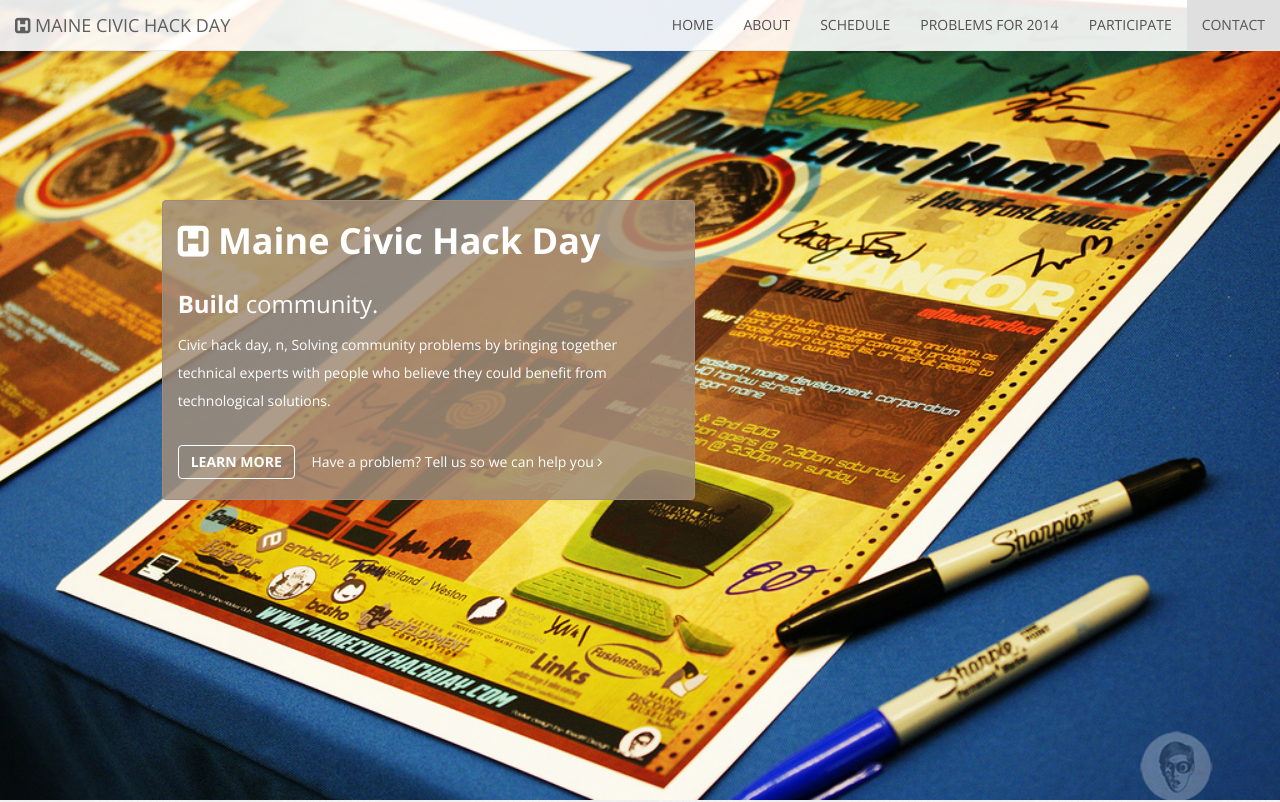
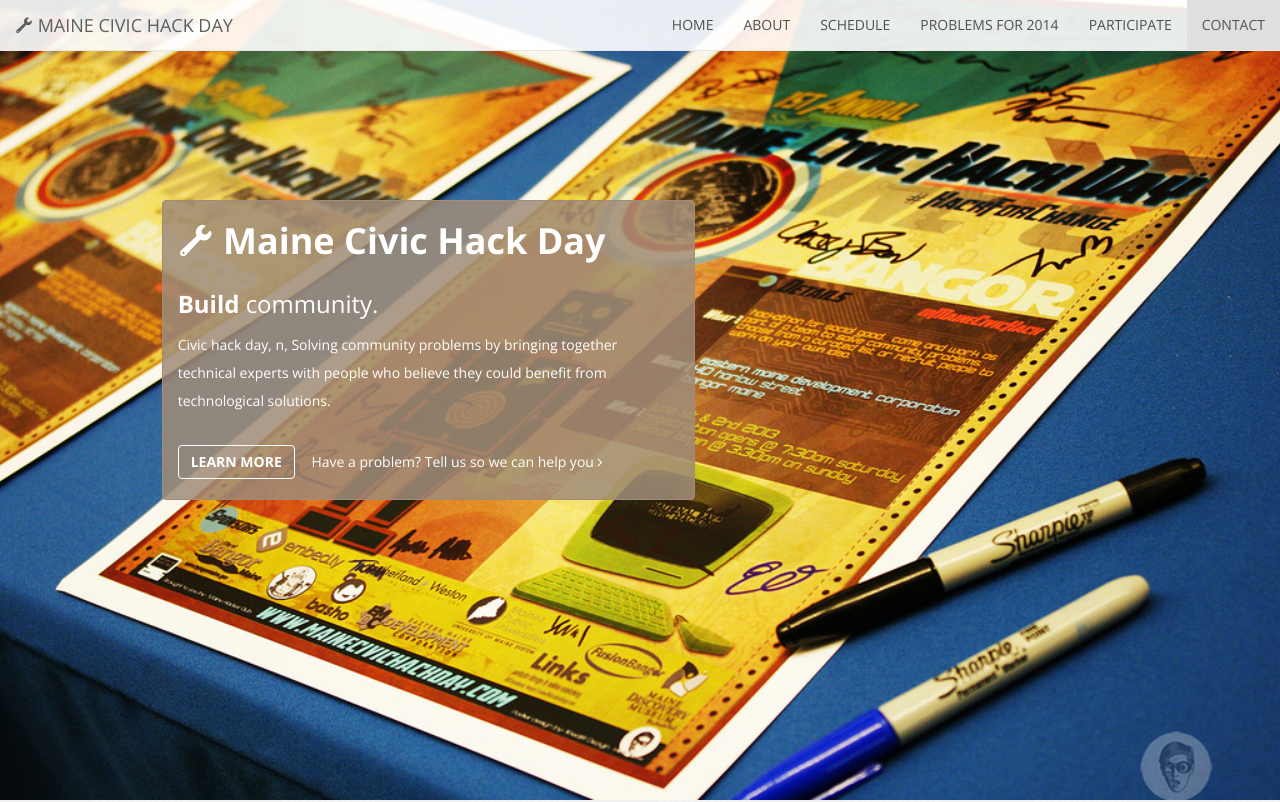
Before and after one commit to mainecivichackday/mchd-website, a plain HTML site: page index.html in a window 1280 px wide. Shown: the top 802 px of the page. Drawn offline with nearby package versions, Linux system fonts and the light colour scheme; files whose address does not match are found by name.

Commit message:
Making icon a wrench instead.

```diff
--- a/index.html
+++ b/index.html
@@ -41,7 +41,7 @@
                         <span class="fa fa-bars"></span>
                     </button>
                     <!-- LOGO COMES HERE -->
-                    <a class="navbar-brand scroll" href="#header"><i class="fa fa-h-square ogo-circled"></i> Maine Civic Hack Day</a>
+                    <a class="navbar-brand scroll" href="#header"><i class="fa ion-wrench ogo-circled"></i> Maine Civic Hack Day</a>
                 </div>
 
                 <!-- NAV ITEMS START -->
@@ -63,7 +63,7 @@
                 <div class="container">
                     <div class="row">
                         <div class="col-xs-10 col-xs-offset-1 col-sm-5" id="intro">
-                            <h1><i class="fa fa-h-square ogo-circled"></i> <strong>Maine Civic Hack Day</strong></h1>
+                            <h1><i class="fa ion-wrench ogo-circled"></i> <strong>Maine Civic Hack Day</strong></h1>
                             <br>
                             <!-- TICKER START -->
                             <div class="ticker">
```
